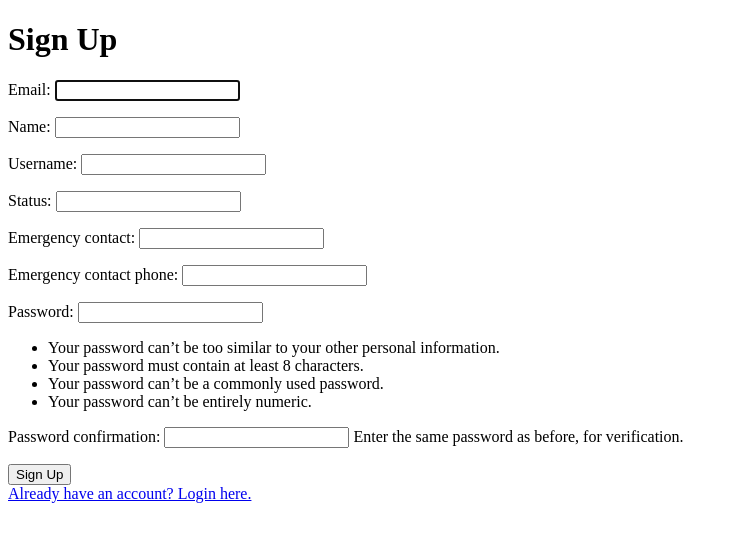
After one commit to geoskimoto/CSCWebsite, a Django app: page /signup/ in a window 1280 px wide. The commit adds this page. Shown: the top 542 px of the page, without its empty margins (0-738 px from the left). Run offline with Django 4.2, Linux system fonts and the light colour scheme; parts of the project's set-up code (start-up, migrations or seed data) failed here and were passed over.

Commit message:
added login

```diff
--- a/CSCWebsite/settings.py
+++ b/CSCWebsite/settings.py
@@ -21,7 +21,8 @@ TEMPLATE_DIR = os.path.join(BASE_DIR, 'templates')
 
 # SECURITY WARNING: keep the secret key used in production secret!
 SECRET_KEY = 'django-insecure-6%mdb0^vyw_i5ej-(88#2+zfeqf_phc7bq_7bf8mt8)!28ip5h'
-
+LOGIN_REDIRECT_URL = 'bunk'
+LOGOUT_REDIRECT_URL = 'index'
 # SECURITY WARNING: don't run with debug turned on in production!
 DEBUG = True
 
--- a/CSCWebsite/urls.py
+++ b/CSCWebsite/urls.py
@@ -16,10 +16,15 @@ Including another URLconf
 from django.contrib import admin
 from django.urls import path, include
 from book import views
+from django.contrib.auth import views as auth_views
+
 
 urlpatterns = [
     path('admin/', admin.site.urls),
     path('', views.index, name='index'),
-    path('bunks/', views.bunk, name='bunk')
+    path('login/', auth_views.LoginView.as_view(template_name='book/login.html'), name='login'),
+    path('logout/', auth_views.LogoutView.as_view(), name='logout'),
+    path('signup/', views.signup, name='signup'),
+    path('bunk/', include('book.urls'))
     # path('bunks/', include('book.urls'))
 ]
--- /dev/null
+++ b/book/forms.py
@@ -0,0 +1,27 @@
+from django import forms
+from django.contrib.auth.forms import UserCreationForm
+from .models import Member
+
+class SignUpForm(UserCreationForm):
+    email = forms.EmailField(required=True)
+    name = forms.CharField(max_length=100)
+    username = forms.CharField(max_length=100)
+    status = forms.CharField(max_length=25)
+    emergency_contact = forms.CharField(max_length=100)
+    emergency_contact_phone = forms.IntegerField()
+
+    class Meta:
+        model = Member
+        fields = ('email', 'name', 'username', 'status', 'emergency_contact', 'emergency_contact_phone', 'password1', 'password2')
+
+    def save(self, commit=True):
+        user = super(SignUpForm, self).save(commit=False)
+        user.email = self.cleaned_data['email']
+        user.name = self.cleaned_data['name']
+        user.username = self.cleaned_data['username']
+        user.status = self.cleaned_data['status']
+        user.emergency_contact = self.cleaned_data['emergency_contact']
+        user.emergency_contact_phone = self.cleaned_data['emergency_contact_phone']
+        if commit:
+            user.save()
+        return user
--- a/book/models.py
+++ b/book/models.py
@@ -1,6 +1,52 @@
 from django.db import models
+from django.contrib.auth.models import AbstractBaseUser, BaseUserManager
 
 # Create your models here.
+
+from django.db import models
+from django.contrib.auth.models import AbstractBaseUser, BaseUserManager
+
+class MemberManager(BaseUserManager):
+    def create_user(self, email, password=None, **extra_fields):
+        if not email:
+            raise ValueError('The Email field must be set')
+        email = self.normalize_email(email)
+        user = self.model(email=email, **extra_fields)
+        user.set_password(password)
+        user.save(using=self._db)
+        return user
+
+    def create_superuser(self, email, password=None, **extra_fields):
+        extra_fields.setdefault('is_staff', True)
+        extra_fields.setdefault('is_superuser', True)
+
+        if extra_fields.get('is_staff') is not True:
+            raise ValueError('Superuser must have is_staff=True.')
+        if extra_fields.get('is_superuser') is not True:
+            raise ValueError('Superuser must have is_superuser=True.')
+
+        return self.create_user(email, password, **extra_fields)
+
+class Member(AbstractBaseUser):
+    name = models.CharField(max_length=100, default=None)
+    username = models.CharField(max_length=100, default=None)
+    email = models.EmailField(unique=True, default=None)
+    status = models.CharField(max_length=25, default="Primary Member")
+    date_joined = models.DateTimeField(auto_now_add=True)
+    last_login = models.DateTimeField(null=True, blank=True)
+    emergency_contact = models.CharField(max_length=100, default=None)
+    emergency_contact_phone = models.BigIntegerField(default=None)
+    is_active = models.BooleanField(default=True)
+    is_staff = models.BooleanField(default=False)
+    is_superuser = models.BooleanField(default=False)
+
+    objects = MemberManager()
+
+    USERNAME_FIELD = 'email'
+    REQUIRED_FIELDS = ['name', 'username', 'status', 'emergency_contact', 'emergency_contact_phone']
+
+    def __str__(self):
+        return self.email
 
 class Bunk(models.Model):
     area = models.CharField(max_length=100)
--- a/book/views.py
+++ b/book/views.py
@@ -1,4 +1,8 @@
-from django.shortcuts import render
+from django.shortcuts import render, redirect
+from django.contrib.auth import login, authenticate
+from .forms import SignUpForm
+# from django.contrib.auth import views as auth_views
+
 from book.models import Bunk, Room
 # Create your views here.
 
@@ -6,3 +10,17 @@ def index(request):
     return render(request, 'book/index.html')
 def bunk(request):
     return render(request, 'book/bunk.html')
+
+def signup(request):
+    if request.method == 'POST':
+        form = SignUpForm(request.POST)
+        if form.is_valid():
+            form.save()
+            email = form.cleaned_data.get('email')
+            raw_password = form.cleaned_data.get('password1')
+            user = authenticate(email=email, password=raw_password)
+            login(request, user)
+            return redirect('booking')
+    else:
+        form = SignUpForm()
+    return render(request, 'book/signup.html', {'form': form})
--- a/templates/book/index.html
+++ b/templates/book/index.html
@@ -2,9 +2,10 @@
 <html lang="en">
 <head>
     <meta charset="UTF-8">
-    <title>Welcome</title>
+    <title>Index Page</title>
 </head>
 <body>
-<h1>Working!</h1>
+    <h1>Welcome to the Lodge Booking System</h1>
+    <a href="{% url 'login' %}">Login</a>
 </body>
 </html>
--- /dev/null
+++ b/templates/book/signup.html
@@ -0,0 +1,16 @@
+<!DOCTYPE html>
+<html lang="en">
+<head>
+    <meta charset="UTF-8">
+    <title>Sign Up</title>
+</head>
+<body>
+    <h1>Sign Up</h1>
+    <form method="post">
+        {% csrf_token %}
+        {{ form.as_p }}
+        <button type="submit">Sign Up</button>
+    </form>
+    <a href="{% url 'login' %}">Already have an account? Login here.</a>
+</body>
+</html>
```
Also changed, not shown: book/admin.py (+12 -2 lines), book/apps.py (+8 -1 lines), book/signals.py (added, +9 -0 lines), templates/book/book.html (deleted, +0 -10 lines), templates/book/bunk.html (added, +12 -0 lines), templates/book/login.html (added, +16 -0 lines), book/migrations/0002_member.py (added), book/migrations/0003_member_emergency_contact_and_more.py (added), book/migrations/0004_member_username.py (added), db.sqlite3.
